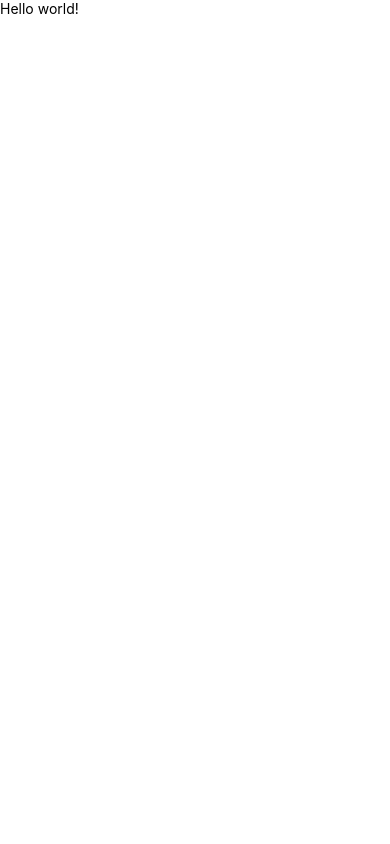
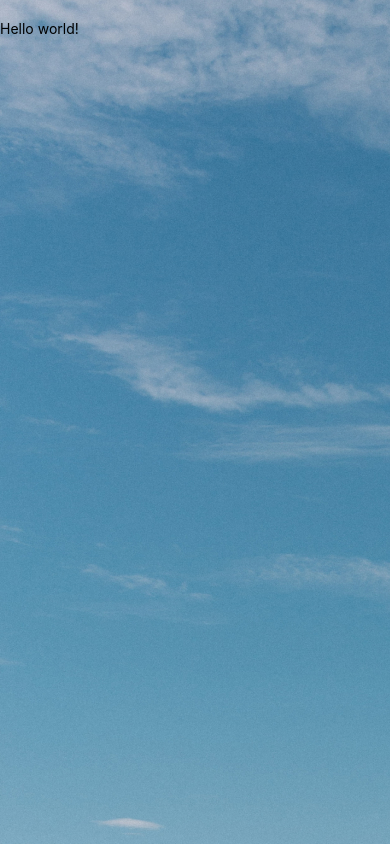
Before and after one commit to WilczekCK/RNative_Weatherapp, a React Native app: screen / in a window 390 px wide. Built offline with nearby package versions, Linux system fonts and the light colour scheme.

Commit message:
display 100vh background image (in future depends on api)

```diff
--- a/App.jsx
+++ b/App.jsx
@@ -1,25 +1,57 @@
 import React from 'react';
 import {
+  ImageBackground,
   SafeAreaView,
   ScrollView,
   StyleSheet,
   Text,
   View,
+  Dimensions
 } from 'react-native';
 
+
+
 function App() {
+  const [weatherBackground, setWeatherBackground] = React.useState('unset');
+
+  function detectWeatherBackground(){
+    // TODO: Ajax check from api.
+    setWeatherBackground(require('./assets/jpgs/sunny.jpg'));
+  }
+
+  React.useEffect(() => {
+    detectWeatherBackground();
+  }, [])
+
   return (
     <SafeAreaView>
       <ScrollView
         contentInsetAdjustmentBehavior="automatic"
         >
-        <View>
-          <Text>Hello world!</Text>
+        <View style={styles.rootContainer}>
+          <ImageBackground
+            source={weatherBackground}
+            resizeMode="cover"
+            style={styles.rootImageBackground}
+            >
+              <Text>Hello world!</Text>
+          </ImageBackground>
         </View>
       </ScrollView>
     </SafeAreaView>
   );
 }
 
+let ScreenHeight = Dimensions.get("window").height;
+const styles = StyleSheet.create({
+  rootContainer: {
+    minHeight: ScreenHeight
+  },
+  rootImageBackground: {
+    flex: 1,
+    paddingTop: 20,
+    paddingBottom: 20,
+  }
+})
 
 export default App;
```
